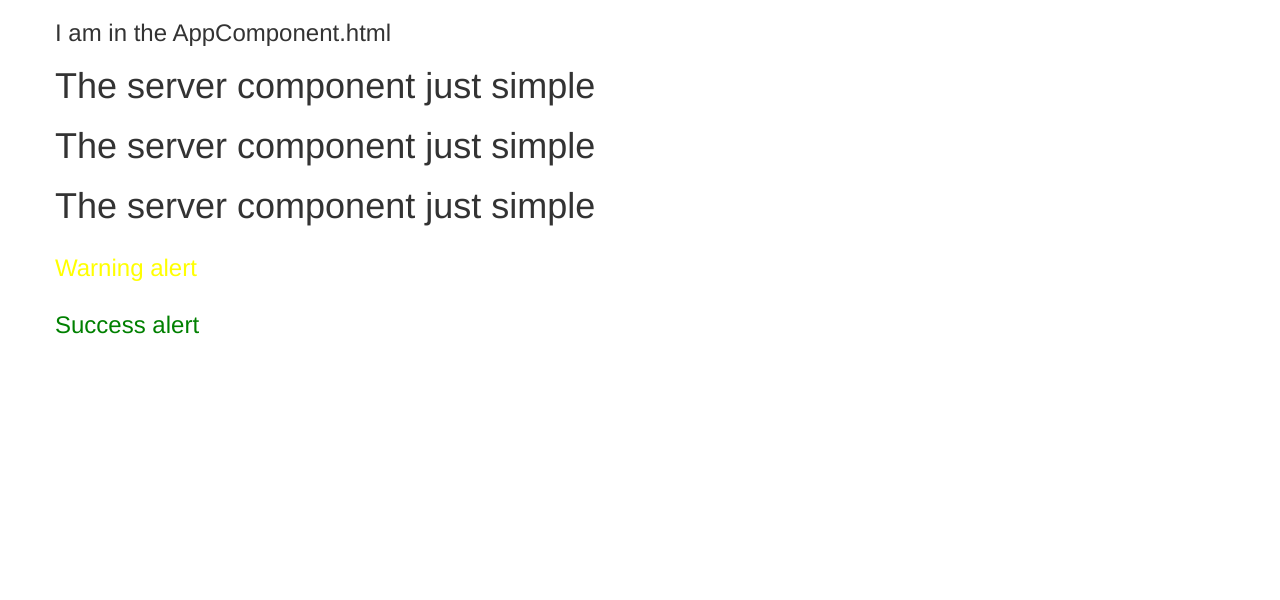
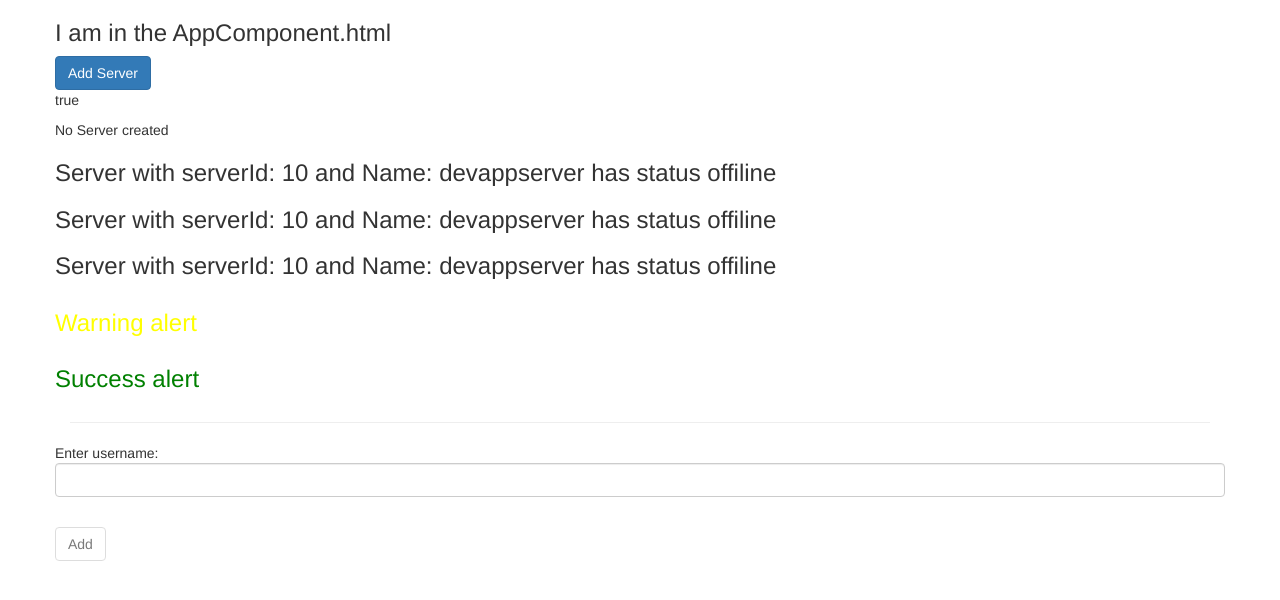
Before and after one commit to hdduong/udemy-angular-4-complete-guide, an Angular app: page / in a window 1280 px wide. Shown: the top 600 px of the page. Built offline with nearby package versions, Linux system fonts and the light colour scheme.

Commit message:
done assignment 2 of section 2

```diff
--- a/src/app/app.component.html
+++ b/src/app/app.component.html
@@ -9,4 +9,10 @@
     <div class="row">
         <app-success-alert></app-success-alert>
     </div>
+
+    <hr>
+
+    <div class="row">
+        <app-binding></app-binding>
+    </div>
 </div>
--- a/src/app/app.module.ts
+++ b/src/app/app.module.ts
@@ -3,10 +3,11 @@ import { NgModule } from '@angular/core';
 import { FormsModule } from '@angular/forms';
 
 import { AppComponent } from './app.component';
-import {ServerComponent} from './server/server.component';
+import { ServerComponent } from './server/server.component';
 import { ServersComponent } from './servers/servers.component';
 import { WarningAlert} from './warning-alert/warning-alert.component';
 import { SuccessAlertComponent } from './success-alert/success-alert.component';
+import { BindingComponent } from './binding/binding.component';
 
 @NgModule({
   declarations: [
@@ -14,7 +15,8 @@ import { SuccessAlertComponent } from './success-alert/success-alert.component';
     ServerComponent,
     ServersComponent,
     WarningAlert,
-    SuccessAlertComponent
+    SuccessAlertComponent,
+    BindingComponent
   ],
   imports: [
     BrowserModule,
--- /dev/null
+++ b/src/app/binding/binding.component.html
@@ -0,0 +1,4 @@
+Enter username: <input type="text" [(ngModel)]="username" class="form-control">
+<p>{{ username }}</p>
+<br/>
+<button class="btn btn-default" [disabled]="isUsernameEmpty()" (click)="onBtnAddClick($event)">Add</button>
--- /dev/null
+++ b/src/app/binding/binding.component.ts
@@ -0,0 +1,19 @@
+import { Component } from '@angular/core';
+
+@Component({
+    selector: 'app-binding',
+    templateUrl: './binding.component.html',
+    styleUrls: ['./binding.component.css']
+})
+
+export class BindingComponent {
+    username:string = '';
+
+    isUsernameEmpty() {
+        return this.username === '';
+    }
+
+    onBtnAddClick(event: Event) {
+        this.username = "";
+    }
+}
--- a/src/app/server/server.component.html
+++ b/src/app/server/server.component.html
@@ -1 +1 @@
-<h1>The server component just simple</h1>
+<h3>Server with {{ 'serverId' }}: {{ serverId }} and Name: {{ serverName }} has status {{ getServerStatus() }}</h3>
--- a/src/app/server/server.component.ts
+++ b/src/app/server/server.component.ts
@@ -5,5 +5,11 @@ import {Component} from '@angular/core';
     templateUrl: './server.component.html'
 })
 export class ServerComponent {
+    serverId:number = 10;
+    serverName:string = 'devappserver';
+    serverStatus:string = 'offiline';
 
+    getServerStatus() {
+        return this.serverStatus;
+    }
 }
--- a/src/app/servers/servers.component.html
+++ b/src/app/servers/servers.component.html
@@ -1,3 +1,10 @@
+<button id="btnAdd" class="btn btn-primary" [disabled] = "!addServerEnabled"
+(click) = "onAddServerCreated()"
+>Add Server</button>
+
+<p>{{ addServerEnabled }}</p>
+<p>{{ serverCreatedStatus }} </p>
+
 <app-server></app-server>
 <app-server></app-server>
 <app-server></app-server>
--- a/src/app/servers/servers.component.ts
+++ b/src/app/servers/servers.component.ts
@@ -6,10 +6,20 @@ import { Component, OnInit } from '@angular/core';
   styleUrls: ['./servers.component.css']
 })
 export class ServersComponent implements OnInit {
+  addServerEnabled: boolean = false;
+  serverCreatedStatus: string = "No Server created";
 
-  constructor() { }
+  constructor() {
+    setTimeout( () => {
+      this.addServerEnabled = true;
+    }, 2000);
+
+  }
 
   ngOnInit() {
   }
 
+  onAddServerCreated() {
+    this.serverCreatedStatus = "Server created";
+  }
 }
```
Also changed, not shown: src/app/binding/binding.component.css (added).
